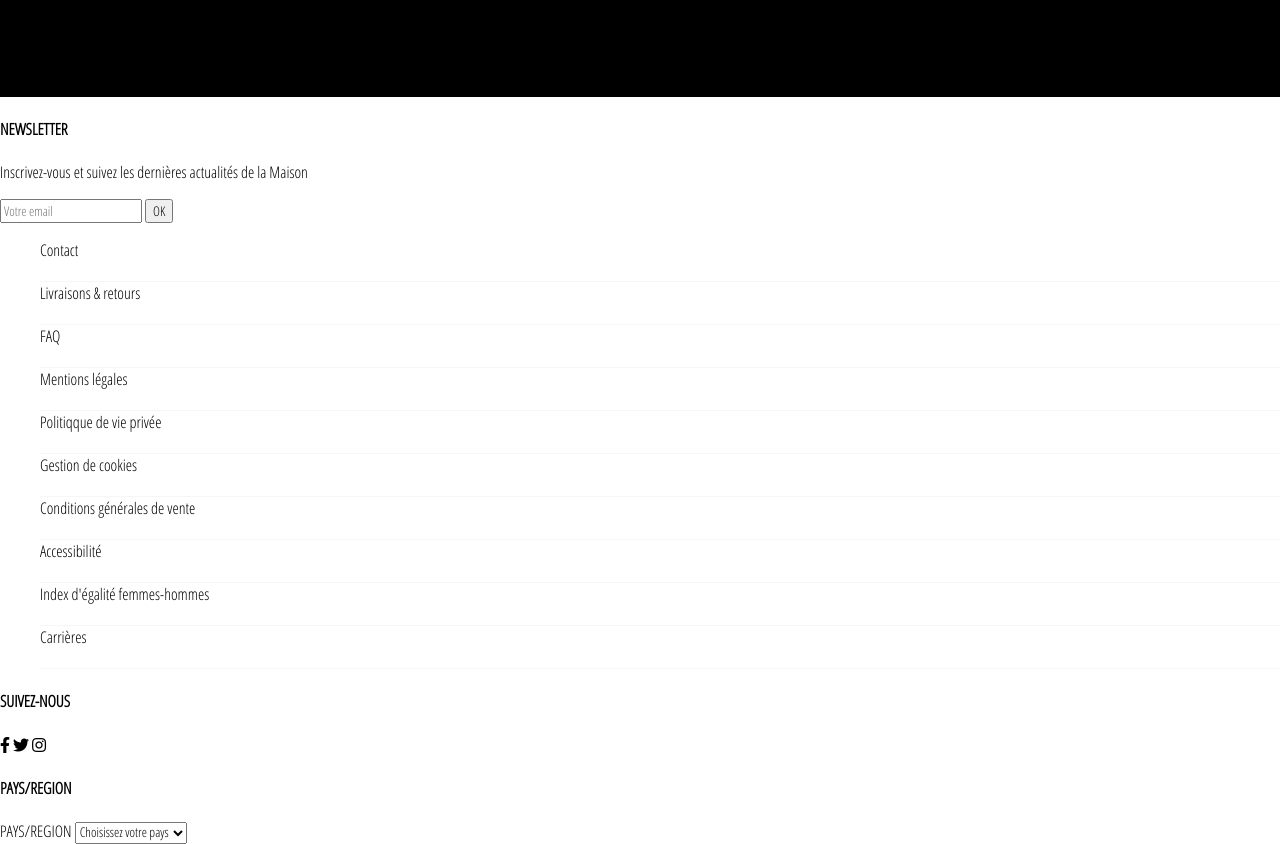
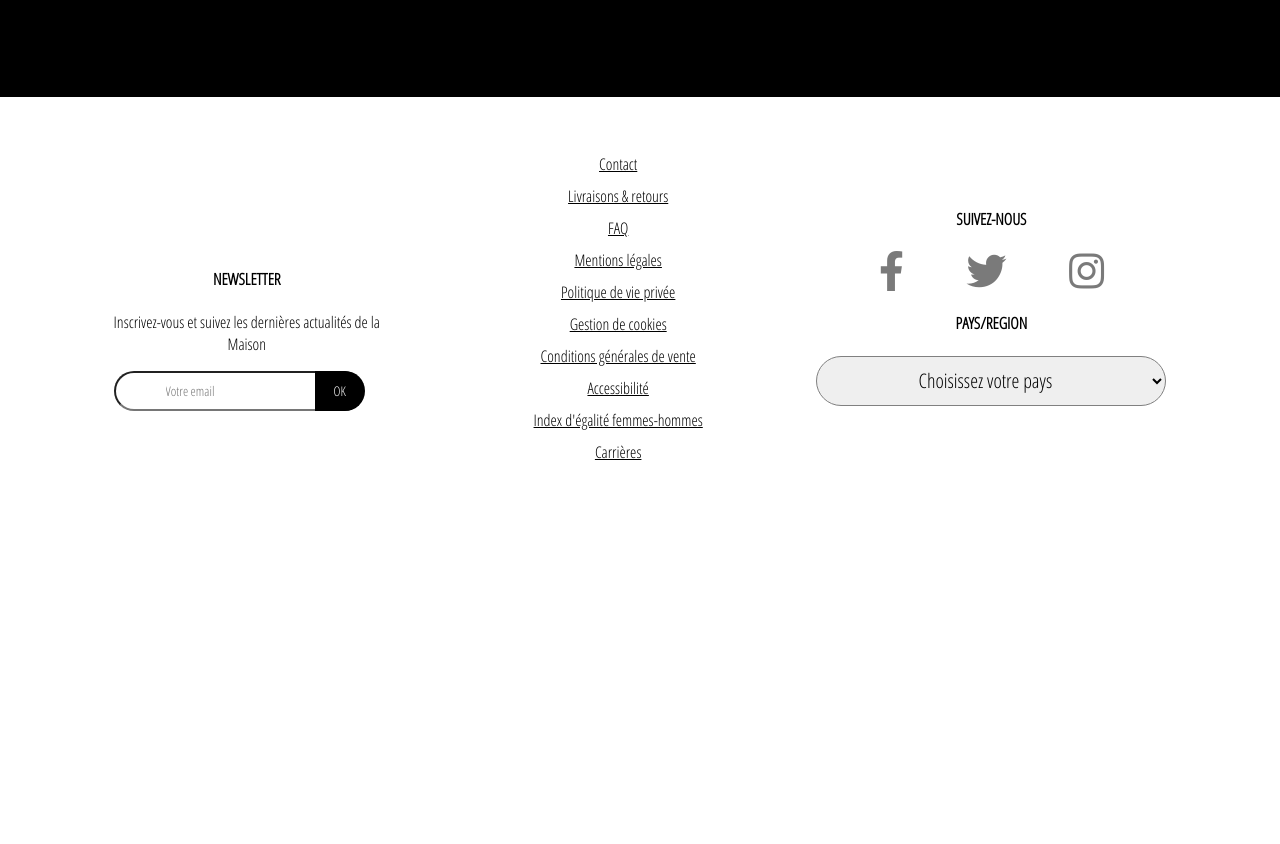
Before and after one commit to Nabi652/dior-project, a plain HTML site: page index.html in a window 1280 px wide. Shown: the part 7359-8203 px from the top of the page. After the commit the page ends 7848 px from the top, so only its background shows below. Drawn offline with Linux system fonts and the light colour scheme.

Commit message:
desktop version finished

```diff
--- a/index.html
+++ b/index.html
@@ -222,10 +222,14 @@
     </section>
 
     <footer>
+      <div class="ensemble-footer">
         <div class="footer1">
-        <h4>NEWSLETTER</h4>
-        <p>Inscrivez-vous et suivez les dernières actualités de la Maison</p>
-        <form action="">
+          <h4 class="footer1-h4">NEWSLETTER</h4>
+          <p class="footer1-p">
+            Inscrivez-vous et suivez les dernières actualités de la <br />
+            Maison
+          </p>
+          <form action="" class="footer1-form">
             <input type="text" placeholder="Votre email" />
             <button>OK</button>
             <div class="box-noire2"></div>
@@ -238,7 +242,7 @@
             <li>Livraisons & retours</li>
             <li>FAQ</li>
             <li>Mentions légales</li>
-          <li>Politiqque de vie privée</li>
+            <li>Politique de vie privée</li>
             <li>Gestion de cookies</li>
             <li>Conditions générales de vente</li>
             <li>Accessibilité</li>
@@ -248,13 +252,15 @@
         </div>
         <div class="footer3">
           <h4>SUIVEZ-NOUS</h4>
+          <div class="box-icone">
             <i class="fab fa-facebook-f"></i>
             <i class="fab fa-twitter"></i>
             <i class="fab fa-instagram"></i>
+          </div>
           <h4>PAYS/REGION</h4>
-        <label for="country-select">PAYS/REGION</label>
-        <select name="country" id="country-select">
-          <option value="">Choisissez votre pays</option>
+          <label for="country-select"></label>
+          <select name="country" id="country-select" class="select">
+            <option value="" class="lol">Choisissez votre pays</option>
             <option value="">France</option>
             <option value="">Royaume-Uni</option>
             <option value="">Allemagne</option>
@@ -264,6 +270,7 @@
             <option value="">Suède</option>
           </select>
         </div>
+      </div>
     </footer>
   </body>
 </html>
--- a/style/style.css
+++ b/style/style.css
@@ -307,3 +307,87 @@ h2,
 .cadeau {
   margin-left: 50px;
 }
+
+/* ---------------------- footer --------------------------*/
+
+.ensemble-footer {
+  display: flex;
+  flex-direction: row;
+  justify-content: space-evenly;
+}
+
+/* --------------- box newsletter ----------*/
+/* ----------- paragraphes et titres box newsletter & box suivez nous------------*/
+
+.footer1-p,
+.footer1-h4,
+.footer3 h4 {
+  text-align: center;
+}
+.footer1 {
+  margin-top: 150px;
+}
+
+.footer1-form input {
+  border-radius: 99px;
+  width: 250px;
+  height: 40px;
+  padding-left: 50px;
+}
+.footer1-form button {
+  height: 40px;
+  width: 50px;
+  border-top-right-radius: 99px;
+  border-bottom-right-radius: 99px;
+  margin-left: -52px;
+  background-color: black;
+  color: white;
+  border: none;
+}
+
+/* ---------------- box ul -------------------*/
+.footer2 {
+  margin-top: 40px;
+}
+.footer2 li {
+  text-align: center;
+  padding-bottom: 10px;
+  border-bottom: white;
+  cursor: pointer;
+  text-decoration: underline;
+}
+
+.footer2 li:hover {
+  text-decoration: underline;
+  font-weight: bolder;
+}
+
+/*------------------ box suivez nous -------------------*/
+
+.footer3 {
+  width: 350px;
+  margin-top: 90px;
+}
+
+.footer3 i {
+  font-size: 40px;
+  color: #7a7a7a;
+  cursor: pointer;
+}
+
+.box-icone {
+  display: flex;
+  justify-content: space-evenly;
+}
+
+.select {
+  /* margin: auto; */
+  border: none;
+  /* margin-left: 100px; */
+  font-size: 20px;
+  border-radius: 99px;
+  border: 1px solid grey;
+  height: 50px;
+  width: 350px;
+  text-align: center;
+}
```
Lines whose indentation alone changed are shown as unchanged.
